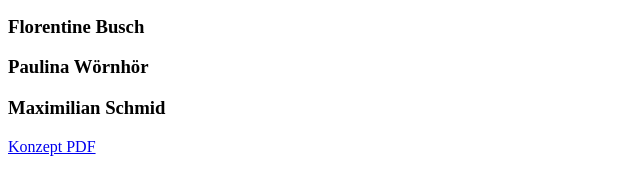
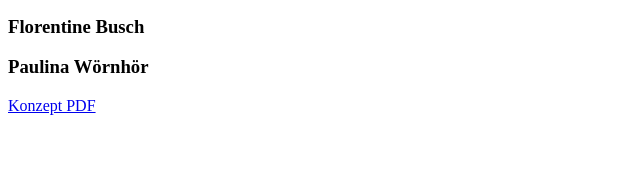
Before and after one commit to twoseasonstyrol/twoseasonstyrol, a plain HTML site: page index.html in a window 1280 px wide. Shown: the part 105-300 px from the top of the page, without its empty margins (0-640 px from the left). Drawn offline with Linux system fonts and the light colour scheme.

Commit message:
remove Maximilian Schmid from team members list in index.html

```diff
--- a/index.html
+++ b/index.html
@@ -7,7 +7,6 @@
 <h3>Samuel Uzelino</h3>
 <h3>Florentine Busch</h3>
 <h3>Paulina Wörnhör</h3>
-<h3>Maximilian Schmid</h3>
 
 <!-- einem Link auf konzept.pdf -->
 <a href="konzept.pdf">Konzept PDF</a>
```
